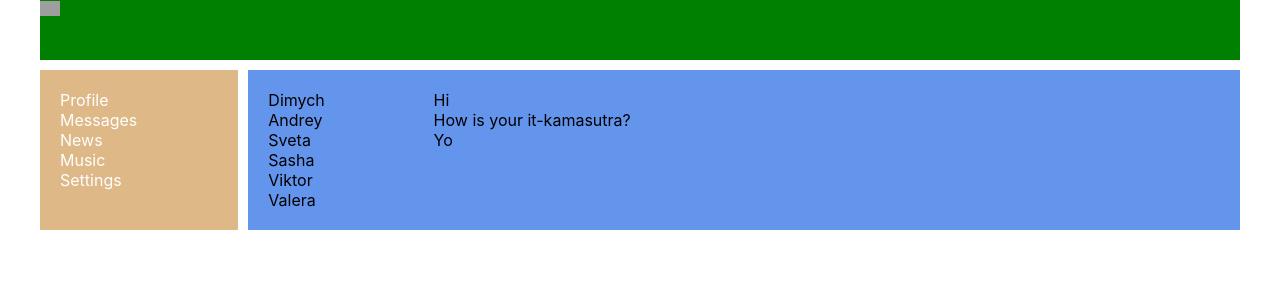
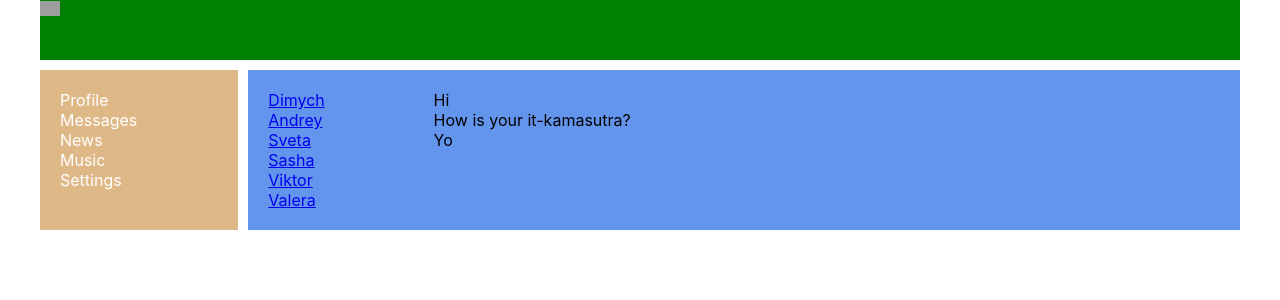
Before and after one commit to denysbaranchykov/react-learning-lessons, a React (Create React App) app: page /dialogs in a window 1280 px wide. Shown: the top 300 px of the page. Built offline with nearby package versions, Linux system fonts and the light colour scheme; grey boxes are pictures that could not be loaded.

Commit message:
route exact

```diff
--- a/src/components/Dialogs/Dialogs.jsx
+++ b/src/components/Dialogs/Dialogs.jsx
@@ -1,26 +1,27 @@
+import { NavLink } from 'react-router-dom';
 import s from './Dialogs.module.css'
 
 const Dialogs = () => {
     return (
         <div className={s.dialogs}>
             <div className={s.dialogsItems}>
-                <div classname={s.dialog + '' + s.active}>
-                    Dimych
+                <div classname={s.dialogItems + ' ' + s.active}>
+                    <NavLink to='/dialogs/1'> Dimych </NavLink>
                 </div>
                 <div classname={s.dialog}>
-                    Andrey
+                <NavLink to='/dialogs/2'> Andrey </NavLink>
                 </div>
                 <div classname={s.dialog}>
-                    Sveta
+                <NavLink to='/dialogs/3'> Sveta </NavLink>
                 </div>
                 <div classname={s.dialog}>
-                    Sasha
+                <NavLink to='/dialogs/4'> Sasha </NavLink>
                 </div>
                 <div classname={s.dialog}>
-                    Viktor
+                <NavLink to='/dialogs/5'> Viktor </NavLink>
                 </div>
                 <div classname={s.dialog}>
-                    Valera
+                <NavLink to='/dialogs/6'> Valera </NavLink>
                 </div>
             </div>
 
--- a/src/components/Dialogs/Dialogs.module.css
+++ b/src/components/Dialogs/Dialogs.module.css
@@ -7,9 +7,10 @@
     padding: 20px
 
 }
-.dialogsItems .active{
+.dialogsItems.active{
     color: gold;
 }
+
 
 .messages{
 padding: 20px
```
